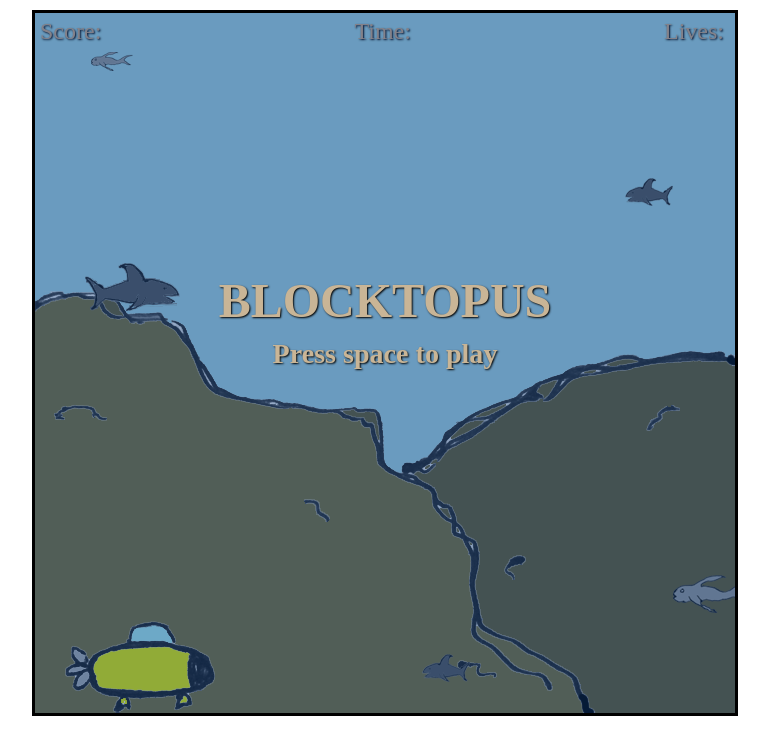
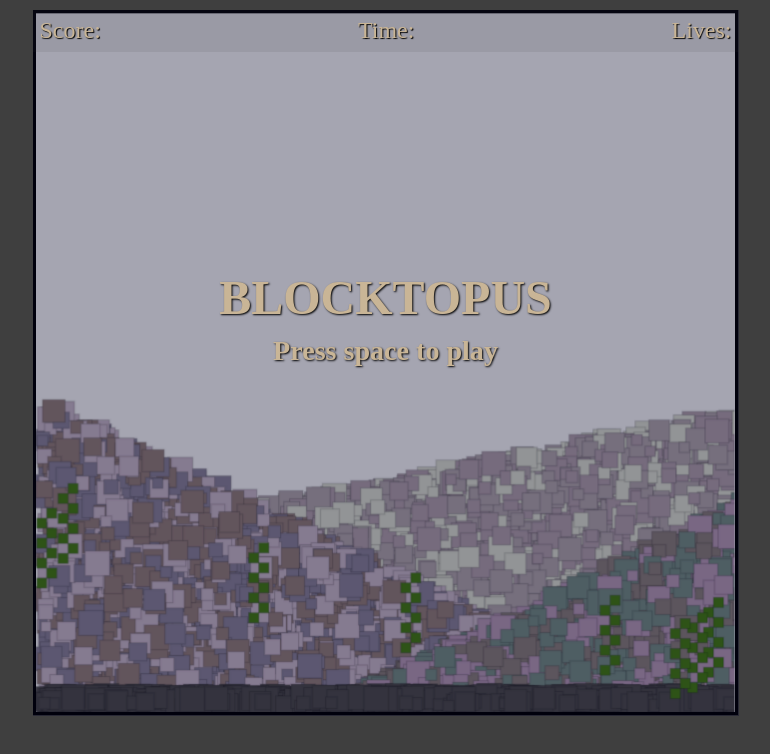
Before and after one commit to dmtopp/dmtopp.github.io, a plain HTML site: page octopus/fractalSquares/fractalSquares.html in a window 1280 px wide. Shown: the whole page, without its empty margins (258-1028 px from the left). Drawn offline with Linux system fonts and the light colour scheme; a web font is replaced by a local one.

Commit message:
added new background and fixing bugs

```diff
--- a/octopus/fractalSquares/css/bgstyle.css
+++ b/octopus/fractalSquares/css/bgstyle.css
@@ -1,4 +1,24 @@
+html,body,div,canvas{
+  margin: 0;
+  padding: 0;
+}
+
+.container {
+  width: 100%;
+  height: 100%;
+  position: relative;
+}
+
 #canvas {
+  position: absolute;
   margin: auto;
-  border: 3px solid black;
+  /*border: 3px solid black;*/
 }
+
+.overlay{
+  /*background-color: rgba(10,80,255,0.2);*/
+  /*border: 3px solid black;*/
+  height: 700px;
+  width: 700px;
+  position: absolute;
+}
--- a/octopus/fractalSquares/css/style.css
+++ b/octopus/fractalSquares/css/style.css
@@ -7,6 +7,7 @@ body,html{
   font-size: 24px;
   text-shadow: 1px 1px 2px black;
   color: rgba(201, 181, 150, 1);
+  background-color: rgba(0,0,0,0.5);
 }
 
 .container {
@@ -20,30 +21,29 @@ body,html{
   display: inline-block;
   border: 3px solid black;
   margin:  auto;
-  background-image: url('http://localhost:7888/dmtopp.github.io/octopus/fractalSquares/img/background.png');
+  background-image: url('http://localhost:7888/dmtopp.github.io/octopus/fractalSquares/img/squares-background.png');
   background-position: center;
+  background-size: cover;
 }
 
-#pauli{
-  display: none;
-}
-
-#game-info {
+/*header {
   margin: auto;
   width: 700px;
   padding: 0;
+  z-index: 100;
 }
 
-#game-info ul {
+header ul {
   list-style: none;
   padding: 0;
   margin: 8px;
+  z-index: 101;
 }
 
-#game-info li {
+header li {
   display: inline;
-  z-index: 100;
-}
+  z-index: 102;
+}*/
 
 #time, #score{
   float: left;
@@ -56,11 +56,11 @@ body,html{
 #game-container{
   margin: auto;
   position: relative;
-  width: 700px;
-  height: 700px;
+  width: 699px;
+  height: 699px;
 }
 
-.overlay, #canvas, #game-info{
+.overlay, #canvas, header{
   position: absolute;
   width: 100%;
   height: 100%;
@@ -69,14 +69,18 @@ body,html{
 }
 
 .overlay{
-  background-color: rgba(10,80,255,0.2);
-  border: 3px solid black;
+  width: 706px;
+  height: 706px;
+  /*background-color: rgba(10,80,255,0.2);*/
+  background-color: rgba(0,0,80,0.1);
 }
 
 .overlay:last-child{
   background-color: rgba(0,0,0,0.2);
   display: none;
-  border: 3px solid black;
+  width: 706px;
+  height: 706px;
+  font-family: 'IM Fell English SC', serif;
 }
 
 .overlay h1 {
@@ -87,3 +91,25 @@ body,html{
 .overlay h3 {
   margin-top: 10px;
 }
+
+header {
+  margin: auto;
+  width: 706px;
+  padding: 0;
+  z-index: 100;
+  height: 42px;
+  background-color: rgba(60,60,60,0.1)
+}
+
+header ul {
+  list-style: none;
+  padding: 0;
+  margin: 7px;
+  z-index: 101;
+}
+
+header li {
+  display: inline;
+  z-index: 102;
+  text-shadow: 1px 1px 1px black;
+}
--- a/octopus/fractalSquares/fractalSquares.html
+++ b/octopus/fractalSquares/fractalSquares.html
@@ -9,17 +9,16 @@
   </head>
   <body>
     <div class="container">
-
-
       <div id="game-container">
         <canvas id="canvas" width="700" height="700"></canvas>
-        <div id="game-info">
+        <header>
           <ul>
             <li id="game-time">Time:</li>
             <li id="score">Score:</li>
             <li id="lives">Lives:</li>
           </ul>
-        </div>
+        </header>
+        <div class="overlay"></div>
         <div class="overlay"></div>
         <div class="overlay"></div>
 
--- a/octopus/fractalSquares/javascript/app.js
+++ b/octopus/fractalSquares/javascript/app.js
@@ -182,10 +182,10 @@ function Bubble(){
   this.dy = -0.7;
   this.dx = 0.2;
   this.drawBubble = function(){
-    app.context.strokeStyle = 'rgba(255,255,255,0.3)';
-    app.context.fillStyle = 'rgba(255,255,255,0.2)';
+    app.context.strokeStyle = 'rgba(255,255,255,0.7)';
+    app.context.fillStyle = 'rgba(123,213,248,0.5)';
     app.context.beginPath();
-    app.context.arc(this.xPos, this.yPos, app.randomRange(2,3), 0, Math.PI * 2);
+    app.context.arc(this.xPos, this.yPos, app.randomRange(3,4), 0, Math.PI * 2);
     app.context.closePath();
     app.context.fill();
     app.context.stroke();
@@ -346,6 +346,7 @@ function levelStart(){
   }
   app.levelStart = Date.now();
   app.levelElapsed = 0;
+  app.coinCounter = 0;
   // clear angles
   app.tentacleAngles = [];
   app.deltaAngles = [];
@@ -465,6 +466,7 @@ function animateLoop() {
       app.overlay.innerHTML = '<h1>Level ' + app.level + ' complete!</h1>'+
                               '<h4>Time: ' + Math.floor(app.levelElapsed) +
                               ' x 10 = ' + (Math.floor(app.levelElapsed) * 10) + '</h4>' +
+                              '<h4>'+app.numCoins+'</h4>'+
                               '<h4>Your Score: ' + app.score + '</h4>' +
                               '<h3>Press space to start level ' + (app.level + 1) + '</h3>';
       app.level++;
```
Also changed, not shown: octopus/fractalSquares/background.html (+1 -0 lines), octopus/fractalSquares/javascript/background.js (+48 -5 lines), octopus/fractalSquares/img/squares-background.png (added).
